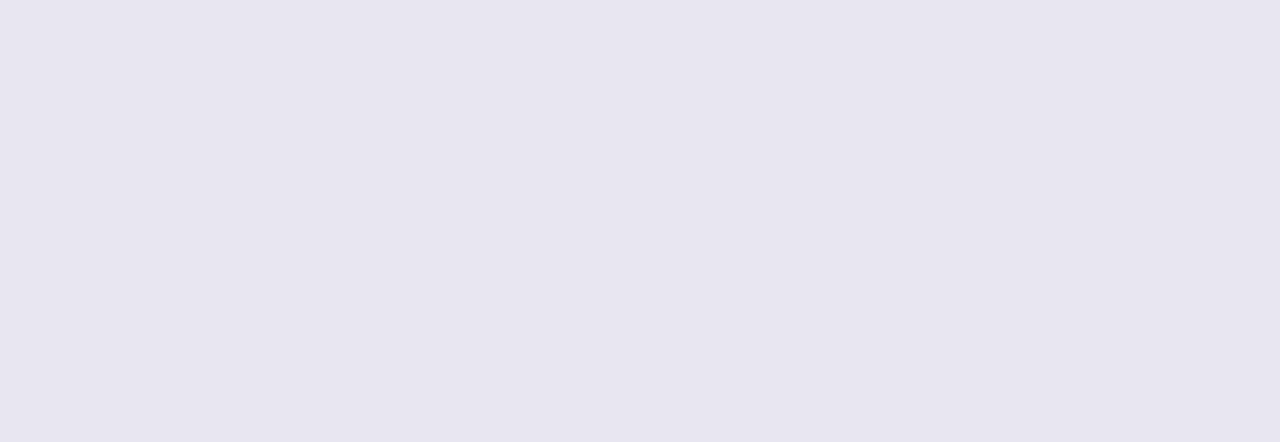
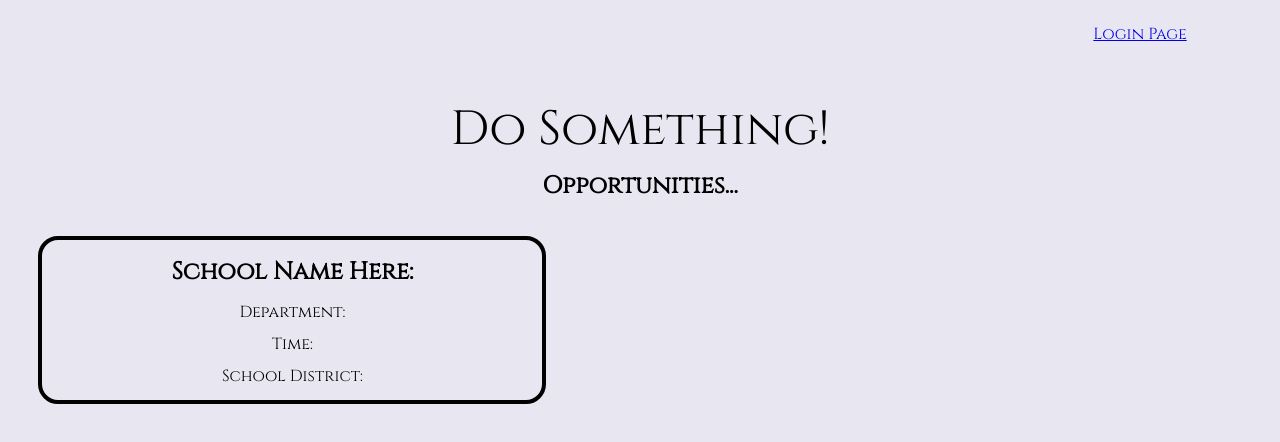
Before and after one commit to hjohnson120/Capstone, a React (Create React App) app: page /Results in a window 1280 px wide. Shown: the top 442 px of the page. Built offline with nearby package versions, Linux system fonts and the light colour scheme.

Commit message:
updated results page

```diff
--- a/src/App.js
+++ b/src/App.js
@@ -3,6 +3,7 @@ import Login from './Pages/Login'
 import { BrowserRouter as Router, Route, Switch } from 'react-router-dom'
 import CreateAccount from './Pages/CreateAccount'
 import Home from './Pages/Home'
+import Results from './Pages/Results'
 
 class App extends Component {
   render() {
@@ -12,6 +13,7 @@ class App extends Component {
           <Route path="/" exact component={Login} />
           <Route path="/CreateAccount" exact component={CreateAccount} />
           <Route path="/Home" exact component={Home} />
+          <Route path="/Results" exact component={Results} />
         </Switch>
       </Router>
     )
--- a/src/Pages/Results.js
+++ b/src/Pages/Results.js
@@ -0,0 +1,19 @@
+import React, { Component } from 'react'
+import NavBar from '../components/NavBar'
+import OpportunitiesContainer from '../components/OpportunitiesContainer'
+// import { Links } from 'react-router-dom'
+
+export default function Results() {
+  return (
+    <>
+      <section>
+        <NavBar />
+        <header>Do Something!</header>
+      </section>
+      <section>
+        <h1> Opportunities...</h1>
+        <OpportunitiesContainer />
+      </section>
+    </>
+  )
+}
--- a/src/components/NavBar.js
+++ b/src/components/NavBar.js
@@ -8,7 +8,7 @@ class NavBar extends Component {
       <div>
         <ul className="nav-bar">
           <li>
-            <Link to="/">Home</Link>
+            <Link to="/">Login Page</Link>
           </li>
           {/* <li>
             <Link to="/DemunJones">Demun Jones</Link>
--- /dev/null
+++ b/src/components/OpportunitiesContainer.js
@@ -0,0 +1,22 @@
+import React, { Component } from 'react'
+
+class OpportunitiesContainer extends Component {
+  render() {
+    return (
+      <>
+        <section className="Oppurtunity-container">
+          <h2> School Name Here:</h2>
+          <p>Department:</p>
+          <p>Time:</p>
+          <p>School District:</p>
+          {/* <h2>{this.props.schoolName}</h2>
+          <p>{this.props.department}</p>
+          <p>{this.props.time}</p>
+          <p>{this.props.schoolDistrict}</p> */}
+        </section>
+      </>
+    )
+  }
+}
+
+export default OpportunitiesContainer
--- a/src/index.css
+++ b/src/index.css
@@ -43,3 +43,11 @@ hr {
   flex-direction: column;
   align-items: center;
 }
+
+.Oppurtunity-container {
+  border: solid 4px black;
+  border-radius: 20px;
+  max-width: 500px;
+  justify-items: center;
+  margin: 3%;
+}
```
